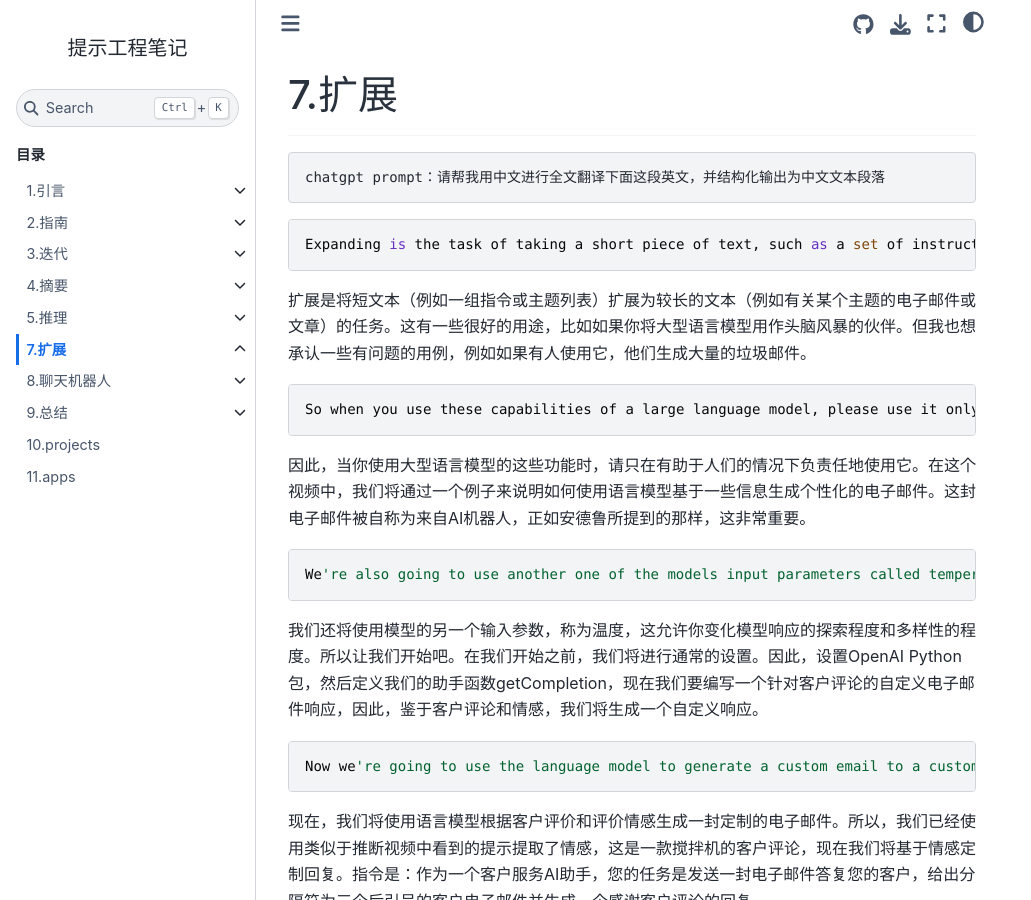
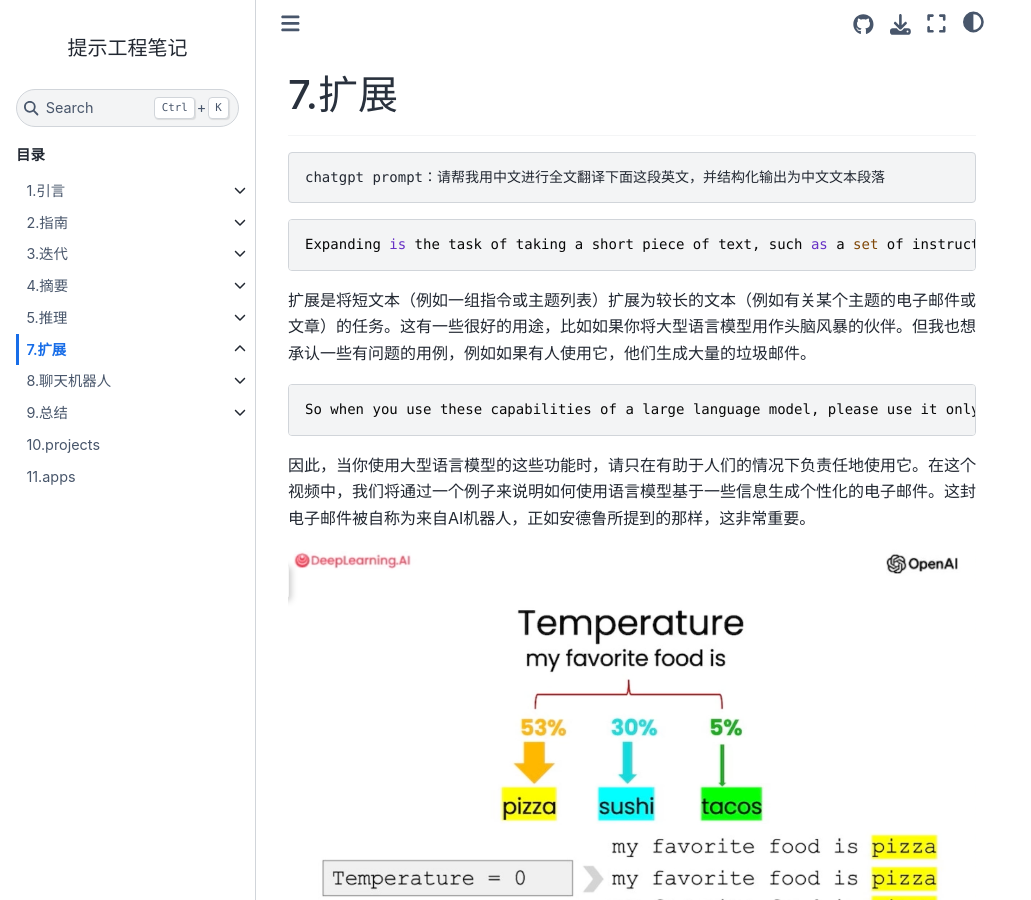
Before and after one commit to isLinXu/prompt-engineering-note, a Sphinx documentation site: the page built from source/Expanding/index.md, in a window 1280 px wide and 900 px high. Shown: the whole window, without its empty margins (0-1031 px from the left). Built offline with Sphinx 7.4.7 and the Sphinx Book theme 1.1.4, drawn with Linux system fonts in a browser that asks for light colours.

Commit message:
[source]update expanding

````diff
--- a/source/Expanding/index.md
+++ b/source/Expanding/index.md
@@ -22,6 +22,8 @@ So when you use these capabilities of a large language model, please use it only
 ```
 
 因此，当你使用大型语言模型的这些功能时，请只在有助于人们的情况下负责任地使用它。在这个视频中，我们将通过一个例子来说明如何使用语言模型基于一些信息生成个性化的电子邮件。这封电子邮件被自称为来自AI机器人，正如安德鲁所提到的那样，这非常重要。
+
+![6-1](./imgs/6-1.png)
 
 ```
 We're also going to use another one of the models input parameters called temperature and this kind of allows you to vary the kind of degree of exploration and variety in the kind of models responses. So let's get into it. So before we get started we're going to kind of do the usual setup. So set up the OpenAI Python package and then also define our helper function getCompletion and now we're going to write a custom email response to a customer review and so given a customer review and the sentiment we're going to generate a custom response.
````
Also changed, not shown: source/Expanding/imgs/6-1.png (added).
